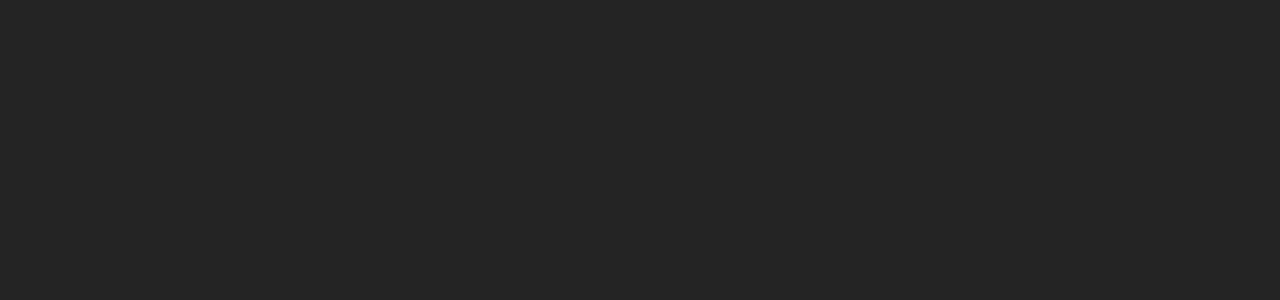
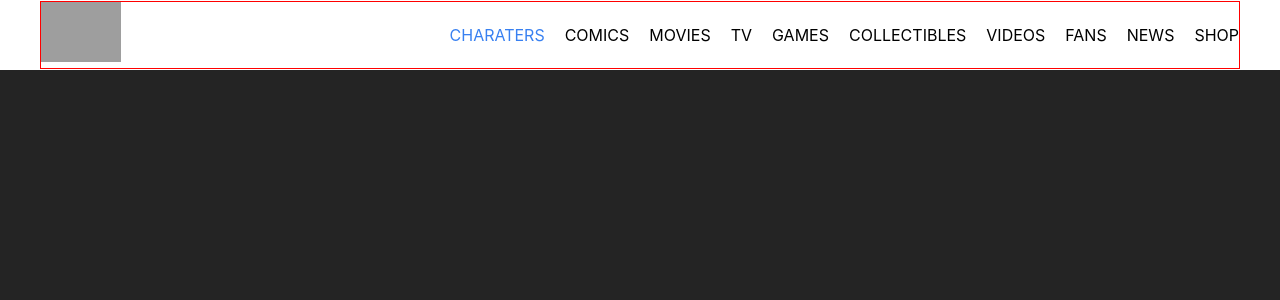
Before and after one commit to rpalanga/vite-comics, a Vue app: page / in a window 1280 px wide. Shown: the top 300 px of the page. Built offline with nearby package versions, Linux system fonts and the light colour scheme; grey boxes are pictures that could not be loaded.

Commit message:
Nav bar creata

```diff
--- a/src/App.vue
+++ b/src/App.vue
@@ -1,12 +1,14 @@
 <script>
-import AppNavVue from './components/AppNav.vue';
-import AppMainVue from './components/AppMain.vue';
+import AppNav from './components/AppNav.vue';
+import AppMain from './components/AppMain.vue';
 import AppFooter from './components/AppFooter.vue';
+import AppComics from './components/AppComics.vue';
 
 export default {
   components: {
-    AppNavVue,
-    AppMainVue,
+    AppNav,
+    AppMain,
+    AppComics,
     AppFooter
   }
 }
@@ -15,7 +17,17 @@
 
 <template>
 
-  <h1></h1>
+  <div class="container">
+    <div class="header">
+      <AppNav></AppNav>
+
+    </div>
+    <div class="up-main">
+
+    </div>
+
+  </div>
+
 
 
 </template>
@@ -23,4 +35,21 @@
 <style lang="scss">
 @use "./styles/newstyle" as *;
 
+.container{
+  border: 1px solid white;
+
+  // test
+  width: 100%;
+
+  margin-left: auto;
+  margin-right: auto;
+
+  .header{
+  background-color: white;
+
+  }
+
+}
+
+
 </style>
--- /dev/null
+++ b/src/components/AppComics.vue
@@ -0,0 +1,15 @@
+<script>
+export default{
+    name: "AppComics",
+}
+
+</script>
+
+<template>
+
+
+</template>
+
+<style>
+
+</style>
--- a/src/components/AppNav.vue
+++ b/src/components/AppNav.vue
@@ -1,15 +1,75 @@
 <script>
 export default{
     name: "AppNav",
+
+    data(){
+        return {
+            links: ["CHARATERS","COMICS","MOVIES","TV","GAMES","COLLECTIBLES","VIDEOS","FANS","NEWS","SHOP"],
+
+            elemetIndex:0,
+
+        }
+    }
 }
 
 </script>
 
 <template>
 
+    <div class="Navbar-container">
+        <div>
+            <img src="../../public/img/dc-logo.png" alt="">
+        </div>
+        <div>
+            <ul>
+                <li v-for="(link, index) in links" :class="index == elemetIndex ? `active` : ``" >
+                    {{ link }}
+                </li>
+
+            </ul>
+        </div>
+
+    </div>
+
+
 
 </template>
 
-<style>
+<style lang="scss">
+
+
+.Navbar-container{
+    border: 1px solid red;
+    /* test */
+    max-width: 1200px;
+    margin-left: auto;
+    margin-right: auto;
+
+    display: flex;
+    justify-content: space-between;
+    align-items: center;
+
+    img{
+        width: 80px;
+    }
+
+    ul{
+        list-style: none;
+
+        display: flex;
+        gap: 10px 20px;
+
+
+        li{
+            cursor: pointer;
+
+            &.active{
+                color: #3880F1;
+            }
+        }
+    }
+
+
+}
 
 </style>
--- a/src/styles/newstyle.scss
+++ b/src/styles/newstyle.scss
@@ -1,14 +1,20 @@
+* {
+    margin: 0;
+    padding: 0;
+    box-sizing: border-box;
+}
+
 :root {
     font-family: Inter, system-ui, Avenir, Helvetica, Arial, sans-serif;
     line-height: 1.5;
     font-weight: 400;
 
     color-scheme: light dark;
-    color: rgba(255, 255, 255, 0.87);
+    color: black;
     background-color: #242424;
 
     font-synthesis: none;
     text-rendering: optimizeLegibility;
     -webkit-font-smoothing: antialiased;
     -moz-osx-font-smoothing: grayscale;
-  }
+}
```
